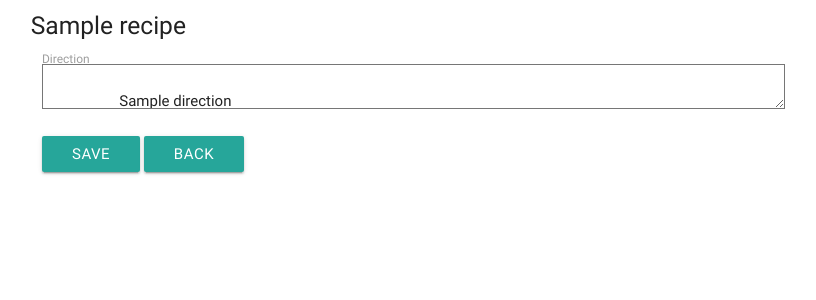
After one commit to GarethMellon/data-centric-project, a Flask app: page /directions/1/1/ in a window 1280 px wide. The commit adds this page. Shown: the top 300 px of the page, without its empty margins (150-966 px from the left). Run offline with Flask 2, Linux system fonts and the light colour scheme; tables that the repository leaves empty hold one stand-in row (values such as "Sample post").

Commit message:
New page directions.html and route and put page basics in place.

```diff
--- a/app.py
+++ b/app.py
@@ -1,6 +1,6 @@
 import os
 import pymysql
-from flask import Flask, render_template, request, url_for
+from flask import Flask, render_template, request, url_for, redirect
 
 app = Flask(__name__)
 
@@ -67,6 +67,16 @@ def recipes(recipe_ID):
                             course_data = course_data,
                             allergens_data = allergens_data)
 
+@app.route("/directions/<recipe_ID>/<direction_ID>/")
+def directions(recipe_ID, direction_ID):
+    # prep data for page
+    directions_sql = "SELECT recipes.ID AS recipe_ID, recipes.name AS recipe_name, directions.ID AS direction_ID, directions.name AS direction_name FROM recipes JOIN directions ON recipes.ID = directions.recipes_ID WHERE recipes.ID = " + recipe_ID + " AND directions.ID = " + direction_ID +";"
+    directions_data = select_data(directions_sql)
+
+    return render_template("directions.html",
+                            page_title="Directions",
+                            directions_data = directions_data)
+
 if __name__ == '__main__':
     app.run(host=os.environ.get('IP'),
         port=int(os.environ.get('PORT')),
--- /dev/null
+++ b/templates/directions.html
@@ -0,0 +1,28 @@
+{% extends "base.html" %} {% block content %}
+
+<div class="container">
+    <div class="row">
+        <div class="col s12">
+
+            {% for row in directions_data%}
+
+            <div class="row">
+                <div class="collection-header">
+                    <h5>{{ row.recipe_name }}</h5>
+                </div>
+                <div class="input-field col s10">
+                    <textarea rows="40" cols="50" id="direction_name" name="direction_name" class="validate">
+                    {{ row.direction_name }}
+                    </textarea>
+                    <label class="active" for="first_name2">Direction</label>
+                </div>
+            </div>
+
+            <a href="#" class="btn">Save</a>
+            <a href="{{url_for('recipes', recipe_ID = row.recipe_ID)}}" class="btn">Back</a>
+            {% endfor %}
+        </div>
+    </div>
+</div>
+
+{% endblock %}
--- a/templates/recieps.html
+++ b/templates/recieps.html
@@ -22,7 +22,7 @@
                 {% endif %}
                 <li class="collection-item">
                     <div>Direction {{ loop.index }} : {{ direction.name }}
-                        <a href="#!" class="secondary-content"><i class="material-icons">edit</i></a>
+                        <a href="{{ url_for('directions', recipe_ID = recipe.ID, direction_ID = direction.ID) }}" class="secondary-content"><i class="material-icons">edit</i></a>
                     </div>
                 </li>
                 {% endif %} {% endfor %}
```
